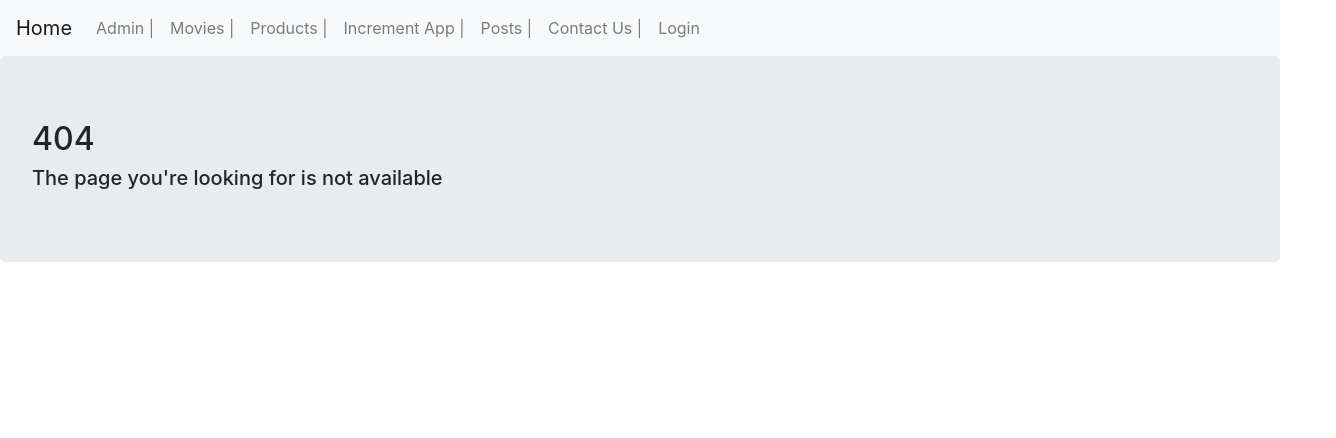
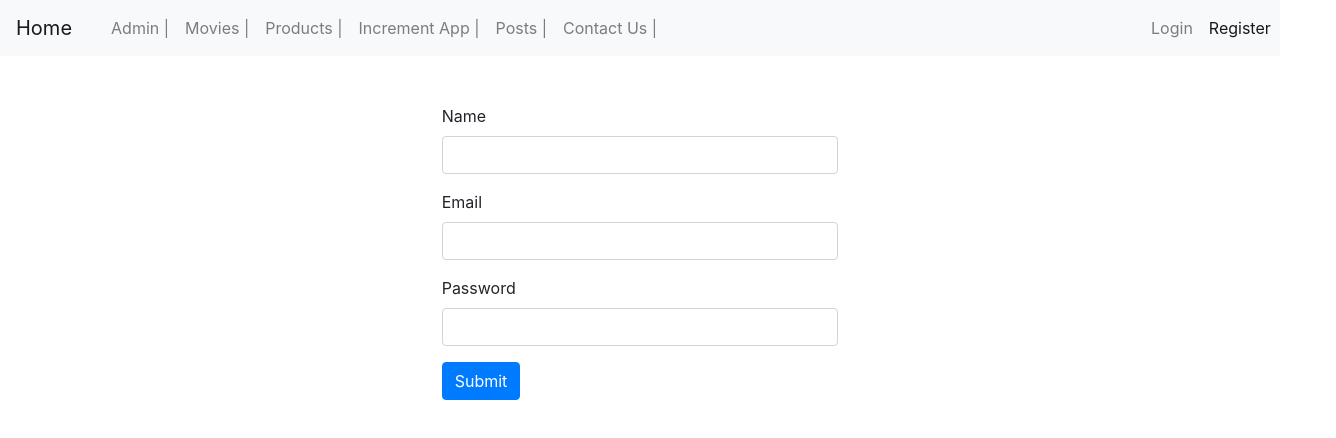
Before and after one commit to mdabutaleb/learning-react-js, a React (Create React App) app: page /register in a window 1280 px wide. Before the commit this address led to /404. Shown: the top 438 px of the page, 1336 px wide, since content can reach past the window. Built offline with nearby package versions, Linux system fonts and the light colour scheme.

Commit message:
Custom validation on registration form

```diff
--- a/src/App.js
+++ b/src/App.js
@@ -17,6 +17,7 @@ import Sidebar from "./projectComponent/admin/sidebar";
 import Dashboard from "./projectComponent/admin/dashboard";
 import MovieForm from "./projectComponent/movieForm";
 import Login from "./projectComponent/login";
+import RegisterForm from "./projectComponent/register/registerForm";
 
 class App extends Component {
     constructor(props) {
@@ -31,6 +32,7 @@ class App extends Component {
                 <Navbar/>
                 <Switch>
                     <Route path="/login" component={Login}/>
+                    <Route path="/register" component={RegisterForm}/>
                     <Route path="/admin" component={Dashboard}/>
                     <Route path="/products/:id" component={ProductDetails}/>
                     <Route path="/products" render={(props) => <Products {...props}/>}/>
--- a/src/projectComponent/common/form.jsx
+++ b/src/projectComponent/common/form.jsx
@@ -25,7 +25,6 @@ class Form extends Component {
             errors[item.path[0]] = item.message
         }
         return errors;
-
     }
 
     validateProperty = ({name, value}) => {
@@ -35,18 +34,9 @@ class Form extends Component {
         return (error) ? error.details[0].message : null
     }
 
-    handleSubmit = (e) => {
-        e.preventDefault();
-        const errors = this.validate()
-        this.setState({errors: errors || {}})
-        if (errors) return;
-        this.doSubmit();
-    }
-
     handleChange = ({currentTarget: input}) => {
-        // validating error
         const errors = {...this.state.errors}
-        const errorMessage = this.validateProperty(input);
+        const errorMessage = this.validateProperty(input); //input field validation
         if (errorMessage) errors[input.name] = errorMessage
         else delete errors[input.name];
 
@@ -54,6 +44,13 @@ class Form extends Component {
         data[input.name] = input.value;
         // setting value and error to state
         this.setState({data, errors})
+    }
+    handleSubmit = (e) => {
+        e.preventDefault();
+        const errors = this.validate()
+        this.setState({errors: errors || {}})
+        if (errors) return;
+        this.doSubmit();
     }
 
     renderButton(label) {
@@ -65,7 +62,7 @@ class Form extends Component {
 
     }
 
-    renderInput(name, label, type="text") {
+    renderInput(name, label, type = "text") {
         const {data, errors} = this.state;
         return (
             <Input
--- a/src/projectComponent/navbar.jsx
+++ b/src/projectComponent/navbar.jsx
@@ -11,7 +11,7 @@ const Navbar = (props) => {
                         aria-controls="navbarNav" aria-expanded="false" aria-label="Toggle navigation">
                     <span className="navbar-toggler-icon"></span>
                 </button>
-                <div className="collapse navbar-collapse" id="navbarNav">
+                <div className="collapse navbar-collapse col-md-10" id="navbarNav">
                     <ul className="navbar-nav">
                         <li className="nav-item">
                             <NavLink className="nav-link" to="/admin">Admin |</NavLink>
@@ -23,7 +23,7 @@ const Navbar = (props) => {
                             <NavLink className="nav-link" to="/products">Products |</NavLink>
                         </li>
                         <li className="nav-item">
-                            <NavLink className="nav-link" to="/increment-app">Increment App  |</NavLink>
+                            <NavLink className="nav-link" to="/increment-app">Increment App |</NavLink>
                         </li>
                         <li className="nav-item">
                             <NavLink className="nav-link" to="/posts">Posts |</NavLink>
@@ -31,10 +31,17 @@ const Navbar = (props) => {
                         <li className="nav-item">
                             <NavLink className="nav-link" to="/contact-us">Contact Us |</NavLink>
                         </li>
+
+                    </ul>
+                </div>
+                <div className="collapse navbar-collapse col-md-2" id="navbarNav">
+                    <ul className="navbar-nav">
                         <li className="nav-item">
                             <NavLink className="nav-link" to="/login">Login</NavLink>
                         </li>
-
+                        <li className="nav-item">
+                            <NavLink className="nav-link" to="/register">Register</NavLink>
+                        </li>
                     </ul>
                 </div>
             </nav>
--- /dev/null
+++ b/src/projectComponent/register/regInput.jsx
@@ -0,0 +1,27 @@
+import React, {Component} from 'react';
+
+const RegInput = ({name, label, type = "text", value, onChange, error }) => {
+
+    return (
+        <div className="form-group">
+            <label htmlFor={name}>{label}</label>
+            <input
+                id={name}
+                type={type}
+                name={name}
+                value={value}
+                onChange={onChange}
+                className="form-control"/>
+            {
+                error &&
+                <div className="alert alert-danger" role="alert">
+                    {error}
+                </div>
+            }
+
+        </div>
+    );
+
+}
+
+export default RegInput;
--- /dev/null
+++ b/src/projectComponent/register/registerForm.jsx
@@ -0,0 +1,93 @@
+import React, {Component} from 'react';
+import RegInput from "./regInput";
+
+class RegisterForm extends Component {
+    state = {
+        data: {
+            email: '',
+            name: '',
+            password: ''
+        },
+        errors: {}
+    }
+
+    handleChange = ({currentTarget: input}) => {
+        const errors = {...this.state.errors}
+        errors[input.name] = this.validateProperty(input)
+
+        const data = {...this.state.data};
+        data[input.name] = input.value;
+        this.setState({
+            data, errors
+        })
+    }
+
+
+    validateProperty({name, value}) {
+        if (name === 'name') {
+            return (value.trim() === "") ? 'Name field is required' : null
+        }
+        if (name === 'email') {
+            return (value.trim() === "") ? 'Email field is required' : null
+        }
+        if (name === 'password') {
+            return (value.trim() === "") ? 'Password field is required' : null
+        }
+    }
+
+    validateForm() {
+        const errors = {};
+        const data = {...this.state.data};
+        if (data.name.trim() === '') errors.name = "Name field is required"
+        if (data.email.trim() === '') errors.email = "Email field is required"
+        if (data.password.trim() === '') errors.password = "Password field is required"
+        return Object.keys(errors.length === 0) ? errors : null
+    }
+
+    handleSubmit = (e) => {
+        e.preventDefault();
+        const errors = this.validateForm();
+        this.setState({
+                errors: errors || {}
+            }
+        )
+
+    }
+
+
+    render() {
+        const {data, errors} = this.state;
+        return (
+            <div className="col-md-4 offset-4 mt-5">
+                <form onSubmit={this.handleSubmit}>
+                    <RegInput
+                        name="name"
+                        label="Name"
+                        value={data.name}
+                        onChange={this.handleChange}
+                        error={errors.name}
+                    />
+                    <RegInput
+                        name="email"
+                        label="Email"
+                        value={data.email}
+                        type="email"
+                        onChange={this.handleChange}
+                        error={errors.email}
+                    />
+                    <RegInput
+                        name="password"
+                        label="Password"
+                        value={data.password}
+                        type="password"
+                        onChange={this.handleChange}
+                        error={errors.password}
+                    />
+                    <button type="submit" className="btn btn-primary">Submit</button>
+                </form>
+            </div>
+        );
+    }
+}
+
+export default RegisterForm;
```
